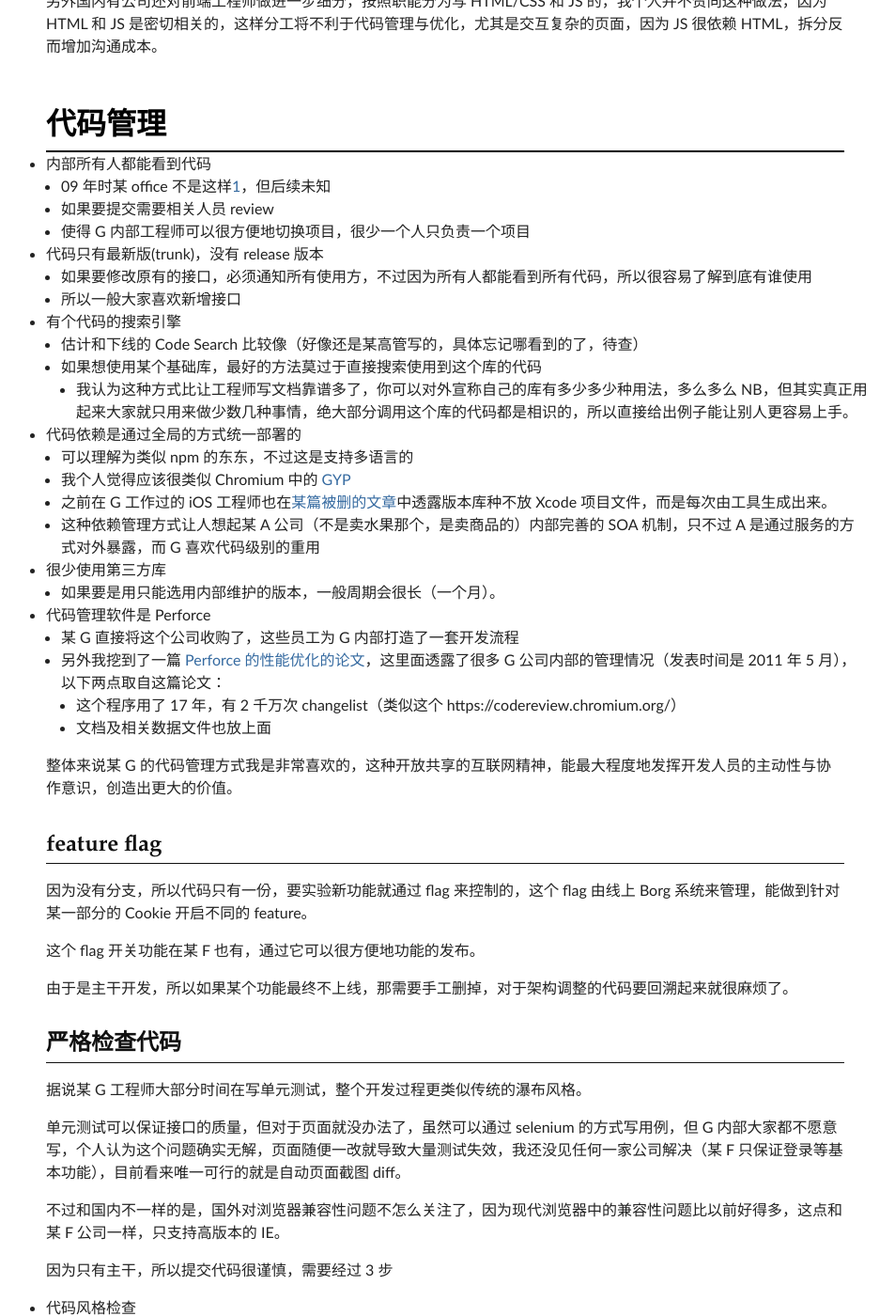
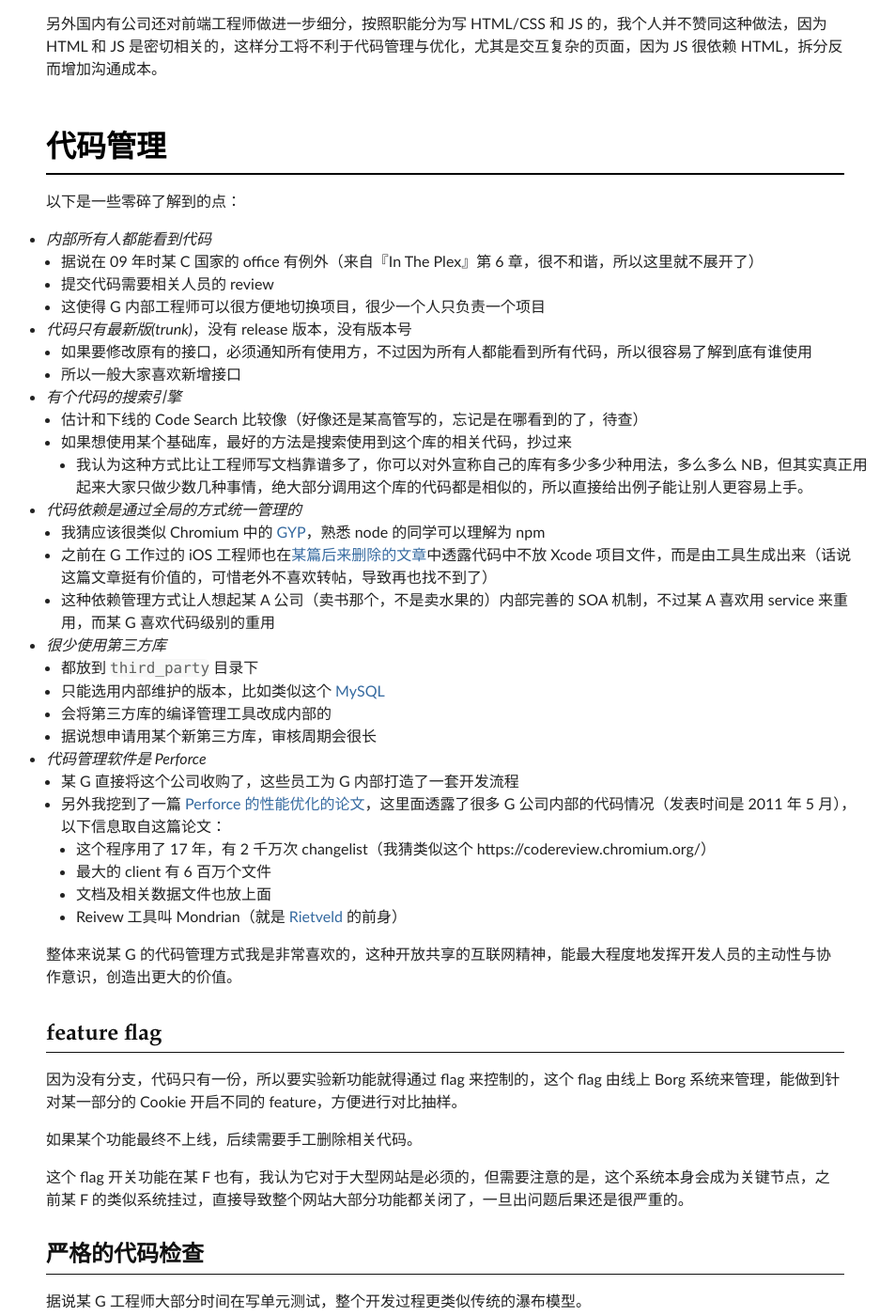
Before and after one commit to nwind/nwind.github.io, a Jekyll site: the page built from note/G-osspi.md, in a window 1280 px wide and 1400 px high, scrolled down 715 px. Shown: the whole window at 94% size, without its empty margins (166-1119 px from the left). Built offline with Jekyll 4.4.1, drawn with Linux system fonts in a browser that asks for light colours; Markdown is read by kramdown in place of the engine named in the settings; comment, search, counter and statistics services are not loaded; some of the changed text lies outside the part shown.

Commit message:
加上 Gmail 的描述

```diff
--- a/note/G-osspi.md
+++ b/note/G-osspi.md
@@ -1,78 +1,86 @@
 ---
 layout: post
-title: 八卦某 G 公司开发方式及流程
+title: 八卦某 G 的前端开发方式及流程
 ---
 
->他山之石，可以攻玉。
+> 他山之石，可以攻玉。
 
-话说本人从毕业到现在一直在某 B 公司，所以很好奇其它公司内部是如何工作的，曾经浏览过某 Y 公司内部的 Twiki，也拜访过某 F 公司了解他们高效的开发流程，但对某 G 公司了解不多，只零零碎碎知道一些东东，这里抽空梳理了一下之前了解到的各种东西，希望能给大家提供些参考。
+话说本人从毕业到现在一直在某 B 公司，这些年折腾过不少开发方式和工具，但很担心自己是井底之蛙，所以很好奇其它公司内部是如何工作的，我曾经浏览过某 Y 公司内部无所不包的 Twiki，也拜访过某 F 总部了解他们的开发流程，但对某 G 公司却了解不多，只零零碎碎知道一些东东，这两天抽空梳理了之前了解到的各种资料，希望能给 FEX 后续改进提供参考。
 
-注意：以下内容主要信息来自网上收集、『In The Plex』这本书及某位匿名同事的介绍，纯粹为了技术交流和讨论，本人从未在某 G 工作过，不受 NDA 限制，但所有信息无法确认真伪，加上信息不足，所以这里所看到的结论肯定很片面，欢迎提供更多内幕。
+注意：以下内容主要信息来自网上收集、『In The Plex』这本书及闲聊，纯粹为了技术交流和讨论，本人从未在某 G 工作过，不受 NDA 限制，但所有信息无法确认真伪，加上信息不足，所以这里所看到的结论肯定很片面，欢迎提供更多内幕。
 
-## 分工
+## 工程师分工
 
-首先，某 G 大部分产品线都不区分前端工程师和后端工程师，一个人需要用从前到后都负责开发，不过似乎这几年有些变化，有专门的 [Front End](https://www.google.com/about/careers/search/#t=sq&q=j&d=Front+End&li=10&j=Front+End&) 职位了，但应该是很少数产品线的做法，具体情况未知。
+首先，某 G 大部分产品线都不区分前端工程师和后端工程师，一个人需要用从前到后都负责开发，不过这几年似乎有变化，能看到专门的 [Front End](https://www.google.com/about/careers/search/#t=sq&q=j&d=Front+End&li=10&j=Front+End&) 职位了，但应该是很少数产品线的做法，具体情况未知。
 
-N 年前有人去 G 面试过，按照他的说法，某 G 要求应聘者必须至少要会 C++ 和 Java 中的一种，只会 Python 是不够的，要是只懂 JS 那还是算了。这个信息其实很关键，能用来解释一些内部现象，后面我会再次提到。
+N 年前有人去 G 面试过，和他闲聊后了解到某 G 要求应聘者必须至少要会 C++ 和 Java 中的一种，只会 Python 是不够的，要是只懂 JS？不好意思您请回吧。这个信息其实很关键，能用来解释一些内部现象，后面我会再次提到。
 
-我个人认为前端工程师确实应该了解基本的后端知识，在某 B 公司以前很多前端工程师只负责模板开发，这导致一个很严重的问题，那就是前端工程师往往不知道如何搭建环境，开发时需要依赖后端工程师提供数据，这也是为什么我们的 FIS 还内嵌了本地服务来方便调试。
+我个人认为前端工程师确实应该了解基本的后端知识，在某 B 公司以前很多前端工程师只负责模板（比如 Smarty 这种）开发，这导致一个很严重的问题，那就是前端工程师往往不知道如何搭建环境，开发时需要依赖后端工程师提供环境和数据，严重影响开发效率，这也是为什么我们的 FIS 还内嵌了本地服务功能。
 
 另外国内有公司还对前端工程师做进一步细分，按照职能分为写 HTML/CSS 和 JS 的，我个人并不赞同这种做法，因为 HTML 和 JS 是密切相关的，这样分工将不利于代码管理与优化，尤其是交互复杂的页面，因为 JS 很依赖 HTML，拆分反而增加沟通成本。
 
 ## 代码管理
 
-* 内部所有人都能看到代码
-    * 09 年时某 office 不是这样[1]，但后续未知
-    * 如果要提交需要相关人员 review
-    * 使得 G 内部工程师可以很方便地切换项目，很少一个人只负责一个项目
-* 代码只有最新版(trunk)，没有 release 版本
+以下是一些零碎了解到的点：
+
+* *内部所有人都能看到代码*
+    * 据说在 09 年时某 C 国家的 office 有例外（来自『In The Plex』第 6 章，很不和谐，所以这里就不展开了）
+    * 提交代码需要相关人员的 review
+    * 这使得 G 内部工程师可以很方便地切换项目，很少一个人只负责一个项目
+* *代码只有最新版(trunk)*，没有 release 版本，没有版本号
     * 如果要修改原有的接口，必须通知所有使用方，不过因为所有人都能看到所有代码，所以很容易了解到底有谁使用
     * 所以一般大家喜欢新增接口
-* 有个代码的搜索引擎
-    * 估计和下线的 Code Search 比较像（好像还是某高管写的，具体忘记哪看到的了，待查）
-    * 如果想使用某个基础库，最好的方法莫过于直接搜索使用到这个库的代码
-        * 我认为这种方式比让工程师写文档靠谱多了，你可以对外宣称自己的库有多少多少种用法，多么多么 NB，但其实真正用起来大家就只用来做少数几种事情，绝大部分调用这个库的代码都是相识的，所以直接给出例子能让别人更容易上手。
-* 代码依赖是通过全局的方式统一部署的
-    * 可以理解为类似 npm 的东东，不过这是支持多语言的
-    * 我个人觉得应该很类似 Chromium 中的 [GYP](https://code.google.com/p/gyp/)
-    * 之前在 G 工作过的 iOS 工程师也在[某篇被删的文章](https://news.ycombinator.com/item?id=5001830)中透露版本库种不放 Xcode 项目文件，而是每次由工具生成出来。
-    * 这种依赖管理方式让人想起某 A 公司（不是卖水果那个，是卖商品的）内部完善的 SOA 机制，只不过 A 是通过服务的方式对外暴露，而 G 喜欢代码级别的重用
-* 很少使用第三方库
-    * 如果要是用只能选用内部维护的版本，一般周期会很长（一个月）。
-* 代码管理软件是 Perforce
+* *有个代码的搜索引擎*
+    * 估计和下线的 Code Search 比较像（好像还是某高管写的，忘记是在哪看到的了，待查）
+    * 如果想使用某个基础库，最好的方法是搜索使用到这个库的相关代码，抄过来
+        * 我认为这种方式比让工程师写文档靠谱多了，你可以对外宣称自己的库有多少多少种用法，多么多么 NB，但其实真正用起来大家只做少数几种事情，绝大部分调用这个库的代码都是相似的，所以直接给出例子能让别人更容易上手。
+* *代码依赖是通过全局的方式统一管理的*
+    * 我猜应该很类似 Chromium 中的 [GYP](https://code.google.com/p/gyp/)，熟悉 node 的同学可以理解为 npm
+    * 之前在 G 工作过的 iOS 工程师也在[某篇后来删除的文章](https://news.ycombinator.com/item?id=5001830)中透露代码中不放 Xcode 项目文件，而是由工具生成出来（话说这篇文章挺有价值的，可惜老外不喜欢转帖，导致再也找不到了）
+    * 这种依赖管理方式让人想起某 A 公司（卖书那个，不是卖水果的）内部完善的 SOA 机制，不过某 A 喜欢用 service 来重用，而某 G 喜欢代码级别的重用
+* *很少使用第三方库*
+    * 都放到 `third_party` 目录下
+    * 只能选用内部维护的版本，比如类似这个 [MySQL](https://code.google.com/p/google-mysql/)
+    * 会将第三方库的编译管理工具改成内部的
+    * 据说想申请用某个新第三方库，审核周期会很长
+* *代码管理软件是 Perforce*
     * 某 G 直接将这个公司收购了，这些员工为 G 内部打造了一套开发流程
-    * 另外我挖到了一篇 [Perforce 的性能优化的论文](http://research.google.com/pubs/archive/39983.pdf)，这里面透露了很多 G 公司内部的管理情况（发表时间是 2011 年 5 月），以下两点取自这篇论文：
-        * 这个程序用了 17 年，有 2 千万次 changelist（类似这个 https://codereview.chromium.org/）
+    * 另外我挖到了一篇 [Perforce 的性能优化的论文](http://research.google.com/pubs/archive/39983.pdf)，这里面透露了很多 G 公司内部的代码情况（发表时间是 2011 年 5 月），以下信息取自这篇论文：
+        * 这个程序用了 17 年，有 2 千万次 changelist（我猜类似这个 https://codereview.chromium.org/）
+        * 最大的 client 有 6 百万个文件
         * 文档及相关数据文件也放上面
+        * Reivew 工具叫 Mondrian（就是 [Rietveld](https://developers.google.com/appengine/articles/rietveld?csw=1) 的前身）
 
 整体来说某 G 的代码管理方式我是非常喜欢的，这种开放共享的互联网精神，能最大程度地发挥开发人员的主动性与协作意识，创造出更大的价值。
 
 ### feature flag
 
-因为没有分支，所以代码只有一份，要实验新功能就通过 flag 来控制的，这个 flag 由线上 Borg 系统来管理，能做到针对某一部分的 Cookie 开启不同的 feature。
+因为没有分支，代码只有一份，所以要实验新功能就得通过 flag 来控制的，这个 flag 由线上 Borg 系统来管理，能做到针对某一部分的 Cookie 开启不同的 feature，方便进行对比抽样。
 
-这个 flag 开关功能在某 F 也有，通过它可以很方便地功能的发布。
+如果某个功能最终不上线，后续需要手工删除相关代码。
 
-由于是主干开发，所以如果某个功能最终不上线，那需要手工删掉，对于架构调整的代码要回溯起来就很麻烦了。
+这个 flag 开关功能在某 F 也有，我认为它对于大型网站是必须的，但需要注意的是，这个系统本身会成为关键节点，之前某 F 的类似系统挂过，直接导致整个网站大部分功能都关闭了，一旦出问题后果还是很严重的。
 
-### 严格检查代码
+### 严格的代码检查
 
-据说某 G 工程师大部分时间在写单元测试，整个开发过程更类似传统的瀑布风格。
+据说某 G 工程师大部分时间在写单元测试，整个开发过程更类似传统的瀑布模型。
 
-单元测试可以保证接口的质量，但对于页面就没办法了，虽然可以通过 selenium 的方式写用例，但 G 内部大家都不愿意写，个人认为这个问题确实无解，页面随便一改就导致大量测试失效，我还没见任何一家公司解决（某 F 只保证登录等基本功能），目前看来唯一可行的就是自动页面截图 diff。
+单元测试可以保证接口的质量，但对于页面就没办法了，虽然可以通过 selenium 的方式写用例，但 G 内部大家都不愿意写，个人认为这个问题确实无解，页面随便一改就导致大量测试失效，我还没见任何一家公司解决（某 F 只保证登录等基本功能），目前看来唯一可行的就是自动页面截图 diff，[某 G 在 Consumer Surveys 这个产品中也在尝试](http://velocityconf.com/velocity2013/public/schedule/detail/28452)。
 
-不过和国内不一样的是，国外对浏览器兼容性问题不怎么关注了，因为现代浏览器中的兼容性问题比以前好得多，这点和某 F 公司一样，只支持高版本的 IE。
+据说某 G 的项目大多没有严格的上线时间点，所以不能以项目紧急为借口来不写单元测试，这点和天朝不太一样，大家更倾向牺牲质量来追求速度。
 
-因为只有主干，所以提交代码很谨慎，需要经过 3 步
+另外国外公司一般对浏览器兼容性问题不怎么关注，因为现代浏览器中的兼容性问题比以前好得多，这点和某 F 公司一样，只支持高版本的 IE。
 
-* 代码风格检查
+因为只有主干，所以提交代码很谨慎，需要经过 3 步：
+
+1. 代码风格检查
     * 应该主要参考[这个文档](https://code.google.com/p/google-styleguide/)
     * 非常严格，据说还会检查命名什么的
-    * 有段子说 Python 作者 Guido van Rossum 写的 Python 代码无法通过检查，所以一直没提交。。。当然这是假的，仅供娱乐，因为他老人家写的 [rietveld](https://code.google.com/p/rietveld) 还是挺符合某 G 规范的
-* 单元测试检测
-* 代码 owner 的 Review
+    * 有段子说 Python 作者 Guido van Rossum 写的 Python 代码无法通过检查，所以一直没提交。。。我认为这是假的，因为他老人家写的 [rietveld](https://code.google.com/p/rietveld) 还是挺符合某 G 规范的
+2. 单元测试检查
+3. 代码 owner 的 Review
 
-因为一旦出错可能会导致影响其它人的工作（因为每个人都依赖主干啊），没准会遭到其它国家 office 工程师的直接指责，所以大家对于代码提交都非常谨慎，再三确认，压力山大。
+因为一旦出错可能会导致影响其它人的工作（因为每个人都依赖主干啊），甚至遭到其它国家 office 工程师的指责，所以大家对于代码提交都非常谨慎，再三确认，压力不小。
 
 在代码风格和 code review 的执行上，某 G 做得很彻底，这点值得学习。
 
@@ -80,14 +88,15 @@
 
 除了 Gmail、Maps、Plus 这样的特例，基本上都是后端生成页面，很少项目使用 JS 来生成界面，内部很少使用 MVC 框架，这点其实在很多公司都差不多，某 B 也是一样的，除了地图及广告管家等应用，其它页面基本上都是通过「模板」生成的。
 
-与很多公司不太一样的是，某 G 的页面是通常是由 Java 或 C++ 语言所写的模版引擎生成的，而且还开源出来了，分别是 [Closure Templates](https://developers.google.com/closure/templates/) 和 [CTemplate](https://code.google.com/p/ctemplate/)，而其它公司大多喜欢用 php，比如某 B 的贴吧和某 F。
+某 G 的页面是通常是由 Java 或 C++ 语言所写的模版引擎生成的，目前有开源版本，分别是 [Closure Templates](https://developers.google.com/closure/templates/) 和 [CTemplate](https://code.google.com/p/ctemplate/)，而其它公司大多喜欢直接用 PHP，另外某 B 在几年前也自己写了个 C++ 的模板引擎，但目前基本被淘汰了。
 
-对某 G 来说，「前端」工程师要写 Java 和 JavaScript，而「后端」服务主要是 C++（某些地方开始使用 Go 了）.
+对某 G 来说，「前端」工程师要写 Java 和 JavaScript，而「后端」服务主要是 C++（某些地方开始使用 Go 了）。
 
-前面说到招人时都要会 Java 了，这带来的结果是团队成员大多数更了解 Java 而不是 JavaScript，在这种背景下诞生了 GWT，它在内部很多地方使用，按照某人的说法，主要的考虑是：
+前面说到招人时都要会 Java，这带来的结果是大多数团队成员更了解 Java 而不是 JavaScript，于是在这种背景下很自然地诞生了 GWT，它在内部很多地方使用，按照内部人士的说法，主要的考虑是：
 
 * 能自动生成跨浏览器浏览器代码
 * 结构规范，通过编译器就能提前发现很多问题
+* 能使用强大的 IDE 来提高效率（重构、自动完成、方便跳转到定义等）
 
 对于专业做前端的同学，看到 GWT 多半不会喜欢，感觉太麻烦了，但如果是 Java 出身的工程师其实是很容易接受和理解的，尤其是对于习惯了 Java 的代码组织方式及强类型语言的人，反而会很不习惯 JavaScript 这种弱类型的语言，觉得太难控制太容易出错了，比如拿到一个变量，在 Java 中通过它的类型就能知道它的数据结构，但 JavaScript 就不行了，只能 `console.dir` 出来或找相关实现的代码。
 
@@ -105,14 +114,25 @@
     Bourne Shell        9          61          190         185
     Javascript          1          12           26          56
 
-神奇吧，这么复杂的前端交互应用，只有 1 个 56 行的 JS 文件，而且其实我看了这个 JS 还是没必要的，所以你可以理解为什么 G 只招懂 Java 或 C++ 的工程师了吧。
+神奇吧，这么复杂的前端交互应用，只有 1 个 56 行的 JS 文件，而且其实我看了这个 JS 还是没必要的，所以你可以理解为什么某 G 只招懂 Java 或 C++ 的工程师了吧。
 
-某 G 后来又推出了 Dart，在我看来就是取代 GWT 的，前面说到的两个 GWT 的优点在 Dart 都有，而且在 I/O 2012 有一个演讲题目是 [Migrating Code from GWT to Dart
+某 G 的 Lars Bak 大神后来推出了 Dart，在我看来就是用来取代 GWT 的，前面说到的 GWT 优点在 Dart 都有，而且在 I/O 2012 有一个演讲题目是 [Migrating Code from GWT to Dart
 ](https://www.youtube.com/watch?v=EvACKPBo_R8)
 
 不过，内部也不是所有人都喜欢 GWT，比如 Plus 就没使用，而是[直接基于 Closure 开发](http://www.infoq.com/news/2011/07/Google-Plus)，并使用 Closure template。
 
-我的观点是：对于我所处的团队及用户类产品来说，GWT 没有意义，而 Dart 虽然比起 GWT 好得多，但由于目前和 JS 交互上[实在太麻烦](https://www.dartlang.org/articles/js-dart-interop/)，使得它的使用场景很有限，除非是一个功能很明确的内部工具，否则与 JS 的交互是无法避免的，因此我个人更喜欢 [TypeScript](http://www.typescriptlang.org/) 这种增强形方案，因为它可以逐步适应，既能有类型支持的优势，又能直接使用现有代码。
+另一个神奇的例子是 Gmail，在 WebApps 2010 会议上，[有篇 PPT 介绍了 Gmail 代码的情况](https://www.usenix.org/events/webapps10/tech/slides/deboor.pdf)，以下摘抄其中几个信息：
+
+* 2004 年的时候就有 9400 行代码了，还有个 JS 编译器（Closure compiler 的前身）来压缩代码、检查错误等
+* 2005 年有 22000 行代码，10000 行注释（太厉害了，值得学习）
+* 2006 年有 52000 行代码，23000 行注释，开始使用面向对象，并初步形成 Closure library
+* 2007 年重写，代码达到 90000 行，注释居然有 97000 行，开始有模块化机制，而且出现了 Closure Templates 的前身
+* 随后推出了 Closure 系列工具
+* 最后演讲人认为 `Type-checking is important and possible`
+* [有报道说](http://www.infoworld.com/d/developer-world/google-executive-frustrated-java-c-complexity-375)在这个会议中 Adama de Boor 还透露 Gmail service 也是用 JS 写的，代码有 443000 行
+    * 对于这个消息，我不确定是否真实，但确实可能，08 年时[ Stevey Yegge 也说过](http://steve-yegge.blogspot.jp/2008/05/dynamic-languages-strike-back.html)某 G 的规范有漏洞，没说 JS 只能用在前端，所以他还真这么做过。
+
+最后明确一下我的观点：对于我所处的团队及用户类产品来说，GWT 没有意义，而 Dart 虽然比起 GWT 好得多，但和 JS 交互上[实在太麻烦](https://www.dartlang.org/articles/js-dart-interop/)，导致它的使用场景很有限，除非是一个小内部工具，否则与 JS 的交互是无法避免的，但我赞同类型检查对代码质量很有帮助，因此我个人更喜欢 [TypeScript](http://www.typescriptlang.org/) 这种增强形方案，因为它可以逐步适应，既有类型支持的优势，又能直接使用现有代码。
 
 ## 内部工作流程
 
@@ -130,15 +150,15 @@
 
 一般整个项目周期很长（至少一季度），项目最终上线时间点无法确定，大部分的项目最终都无法正式上线。
 
-另一个特点是完全靠数据说话，以前某个视觉设计师在离开 G 后就在博客上[吐槽这点](http://stopdesign.com/archive/2009/03/20/goodbye-google.html)，它认为这样无法进行大胆的界面改版。
+最大的特点是完全靠数据说话，而不是由某个 PM 决定一切，以前有个视觉设计师在离开 G 后就在博客上[吐槽这点](http://stopdesign.com/archive/2009/03/20/goodbye-google.html)，他认为这导致无法进行大胆的界面改版。
 
-这个流程和我们搜索产品以前的开发流程很类似（2010 年），对于成熟的搜索引擎来说这么做确实有它的道理，毕竟随便改个什么都很可能影响收入，因此是要十分谨慎的，但这种开发方式并不适合面向用户类的产品，如社区、游戏等，因为开发周期实在太长了。
+这个流程和我们搜索产品几年前的开发流程很类似，对于成熟的搜索引擎来说这么做确实有它的道理，毕竟随便改个什么都很可能影响收入，当然要十分谨慎，但这种开发方式并不适合面向用户类的产品，如社区、游戏等，因为开发周期实在太长了，容易错过时机。
 
 ## 内部工具
 
 2008 年前的内部工具情况可以通过[这篇文章](http://blogoscoped.com/archive/2008-03-12-n39.html)和[这个 PPT](http://www.slideshare.net/guestcc91d4/googles-internal-systems) 了解，不过之后就不清楚了（估计变化不大？），看起来很多外部工具都有内部版本(Docs、Mail、Talk、Calendar 等）。
 
-这里说一下 Chromium 项目中看到的几个地方，据说很多产品都有内部版：
+这里说一下 Chromium 项目中观察到的工具使用情况：
 
 * 网站是基于 [Sites](https://sites.google.com) 搭建的
 * 设计文档喜欢使用 Doc，因为可以在线编辑和评论功能，所以多人协作会很方便
@@ -146,14 +166,14 @@
 * 在 [Groups](http://groups.google.com/a/chromium.org/group/chromium-discuss) 中进行讨论
 * 使用 [code](https://code.google.com/p/chromium/issues/) 来管理 issues
 * [Buildbots](https://chromium-build.appspot.com/p/chromium/console) 来进行编译和集成测试
-* 搭建了各种检测工具来保证质量，具体细节推荐[读这本书](http://www.amazon.com/Google-Tests-Software-James-Whittaker/dp/0321803027)，总体来说没什么神奇的地方，完全是靠细致的工作
+* 搭建了各种检测工具来保证质量，具体细节推荐[读这本书](http://www.amazon.com/Google-Tests-Software-James-Whittaker/dp/0321803027)，看完这本书最大的体会是没什么神奇的工具，完全靠的是细致的工作
 
-## 小节
+## 可用的石头
 
 以下是我认为可以借鉴的地方：
 
 * 源码不分版本，对内部所有人公开
-    * FEX 内部已经是这样了，不过我们应该推动更广泛的开放
+    * 在 FEX 内部已经是这样了，但我们应该推动更广泛的开放与共享
 * 严格的代码规范及单元测试机制
     * FEX 所有项目将接入 Travis CI
     * 代码规范及单元测试的强制检查
@@ -165,7 +185,3 @@
     * 如果由于种种原因不能放一起，至少也要放链接
 * GWT 的静态检查机制
     * 整理这篇文章后让我重新思考了静态类型的优点，后续计划尝试 TypeScript
-
-## 参考资料
-
-* [1]: 『In The Plex』
```
